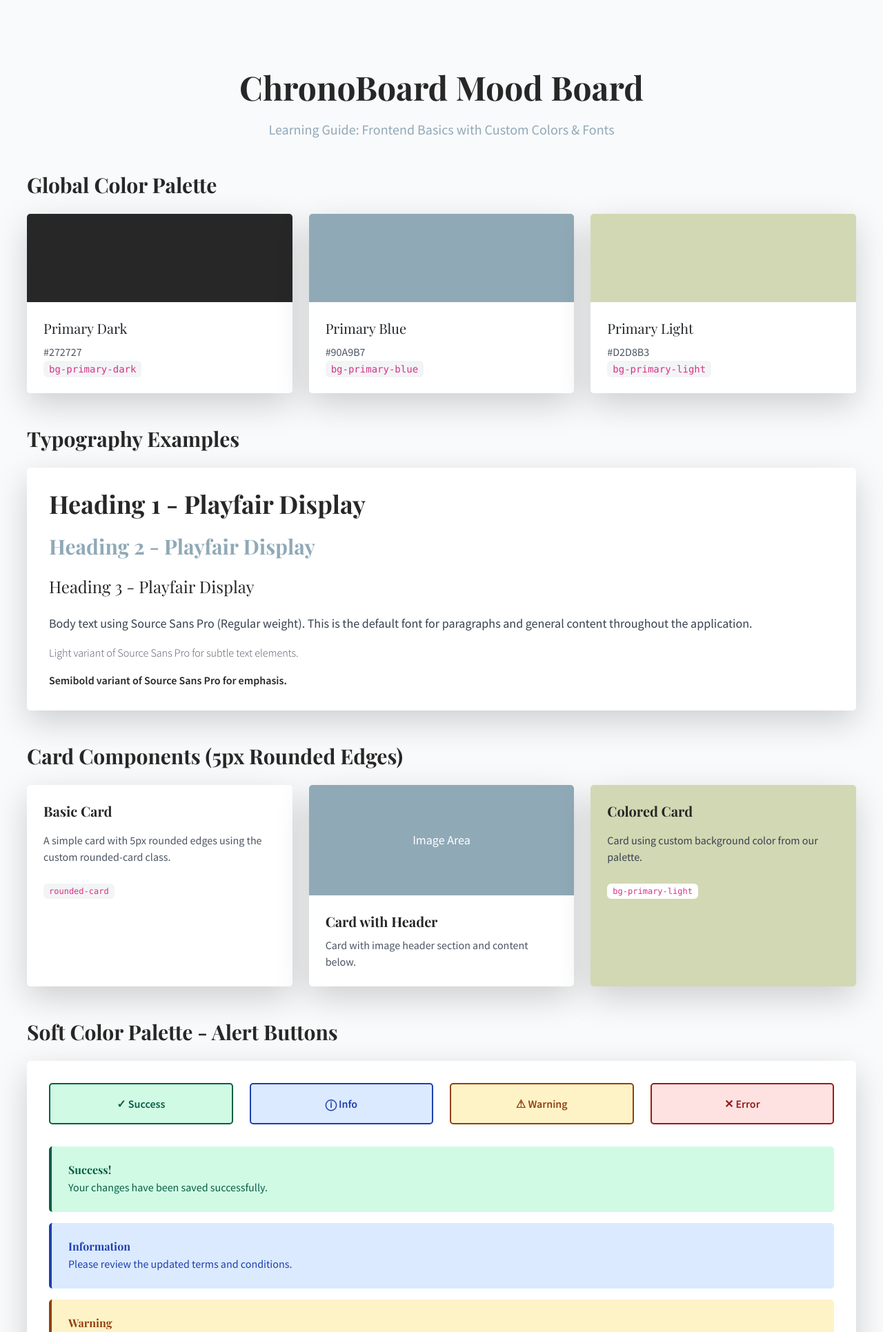
After one commit to zyx-0314/ChronoBoard-Sample-Sprint-Learn-2025, a Yii app: template views/site/mood-board.php in a window 1280 px wide. The commit adds this page. Shown: the top 1931 px of the page at 69% size. Run offline with PHP 8.4 and a stand-in for Yii, Linux system fonts and the light colour scheme; the template is opened without the code that fills it, so the values that code supplies are empty; some libraries are stand-ins or nearby versions.

Commit message:
feat: enhance main layout with Tailwind CSS integration and custom styles; add mood board page for design patterns and typography examples

```diff
--- a/views/layouts/main.php
+++ b/views/layouts/main.php
@@ -22,11 +22,82 @@ $this->registerLinkTag(['rel' => 'icon', 'type' => 'image/x-icon', 'href' => Yii
 <?php $this->beginPage() ?>
 <!DOCTYPE html>
 <html lang="<?= Yii::$app->language ?>" class="h-100">
+
 <head>
+    <meta charset="UTF-8">
+    <meta name="viewport" content="width=device-width, initial-scale=1.0">
+
     <title><?= Html::encode($this->title) ?></title>
+
+    <script src="https://cdn.tailwindcss.com"></script>
+
+    <script>
+        tailwind.config = {
+            theme: {
+                extend: {
+                    // CUSTOM COLOR PALETTE
+                    // Define your brand colors here and use them throughout the app
+                    colors: {
+                        // Main brand colors
+                        'primary-dark': '#272727', // Dark gray for main text and elements
+                        'primary-blue': '#90A9B7', // Soft blue for accents
+                        'primary-light': '#D2D8B3', // Light greenish for highlights
+
+                        // Soft palette colors for alerts and notifications
+                        // Each alert type has a background color and text color
+                        'soft-warning': '#FEF3C7', // Light yellow background
+                        'soft-warning-text': '#92400E', // Dark brown text
+                        'soft-error': '#FEE2E2', // Light red background
+                        'soft-error-text': '#991B1B', // Dark red text
+                        'soft-success': '#D1FAE5', // Light green background
+                        'soft-success-text': '#065F46', // Dark green text
+                        'soft-info': '#DBEAFE', // Light blue background
+                        'soft-info-text': '#1E40AF', // Dark blue text
+                    },
+
+                    // CUSTOM FONT FAMILIES
+                    // Define font stacks for consistent typography
+                    fontFamily: {
+                        'display': ['Playfair Display', 'serif'], // For headings (h1, h2, h3)
+                        'body': ['Source Sans Pro', 'sans-serif'], // For body text (p, div, span)
+                    },
+
+                    // CUSTOM BORDER RADIUS
+                    // Define standard border radius values
+                    borderRadius: {
+                        'card': '5px', // Use "rounded-card" class for consistent card styling
+                    }
+                }
+            }
+        }
+    </script>
+
+    <link rel="preconnect" href="https://fonts.googleapis.com">
+    <link rel="preconnect" href="https://fonts.gstatic.com" crossorigin>
+    <link href="https://fonts.googleapis.com/css2?family=Playfair+Display:wght@400;700&family=Source+Sans+Pro:wght@300;400;600&display=swap" rel="stylesheet">
+
+    <style>
+        /* Set default body font */
+        body {
+            font-family: 'Source Sans Pro', sans-serif;
+        }
+
+        /* Set default heading font */
+        h1,
+        h2,
+        h3 {
+            font-family: 'Playfair Display', serif;
+        }
+
+        .collapse {
+            visibility: visible !important;
+        }
+    </style>
+
     <?php $this->head() ?>
 </head>
-<body class="d-flex flex-column h-100">
+
+<body class="d-flex flex-column bg-gray-50 h-100 font-body">
     <?php $this->beginBody() ?>
 
     <header id="header">
@@ -36,12 +107,27 @@ $this->registerLinkTag(['rel' => 'icon', 'type' => 'image/x-icon', 'href' => Yii
             'brandUrl' => Yii::$app->homeUrl,
             'options' => ['class' => 'navbar-expand-md navbar-dark bg-dark fixed-top']
         ]);
+        // Navigation menu widget
+        // This defines all the navigation links in the top navbar
         echo Nav::widget([
             'options' => ['class' => 'navbar-nav'],
             'items' => [
-            ['label' => 'Home', 'url' => ['/site/index']],
+                // Home page link - goes to site/index action
+                ['label' => 'Home', 'url' => ['/site/index'], 'options' => ['class' => 'check']],
+
+                // About page link - goes to site/about action
                 ['label' => 'About', 'url' => ['/site/about']],
+
+                // Mood Board link - goes to site/mood-board action
+                // This page shows design patterns, colors, and typography examples
+                ['label' => 'Mood Board', 'url' => ['/site/mood-board']],
+
+                // Contact page link - goes to site/contact action
                 ['label' => 'Contact', 'url' => ['/site/contact']],
+
+                // Conditional menu item based on user authentication status
+                // If user is not logged in (guest), show Login link
+                // If user is logged in, show Logout button with username
                 Yii::$app->user->isGuest
                     ? ['label' => 'Login', 'url' => ['/site/login']]
                     : '<li class="nav-item">'
@@ -68,16 +154,17 @@ $this->registerLinkTag(['rel' => 'icon', 'type' => 'image/x-icon', 'href' => Yii
         </div>
     </main>
 
-<footer id="footer" class="mt-auto py-3 bg-light">
+    <footer id="footer" class="bg-light mt-auto py-3">
         <div class="container">
-        <div class="row text-muted">
-            <div class="col-md-6 text-center text-md-start">&copy; My Company <?= date('Y') ?></div>
-            <div class="col-md-6 text-center text-md-end"><?= Yii::powered() ?></div>
+            <div class="text-muted row">
+                <div class="text-md-start text-center col-md-6">&copy; ChronoBoard <?= date('Y') ?></div>
+                <div class="text-md-end text-center col-md-6"><?= Yii::powered() ?></div>
             </div>
         </div>
     </footer>
 
     <?php $this->endBody() ?>
 </body>
+
 </html>
 <?php $this->endPage() ?>
--- /dev/null
+++ b/views/site/mood-board.php
@@ -0,0 +1,424 @@
+<!--
+    ============================================================
+    MOOD BOARD PAGE - LEARNING GUIDE
+    ============================================================
+
+    PURPOSE:
+    This page demonstrates design patterns, color schemes, typography,
+    and component examples for the ChronoBoard application.
+
+    WHAT YOU'LL LEARN:
+    1. How to integrate Tailwind CSS with Yii2
+    2. Creating custom color palettes
+    3. Typography with custom Google Fonts
+    4. Building reusable card components
+    5. Responsive grid layouts
+    6. Interactive form elements
+    7. Alert/notification patterns
+
+    TAILWIND CSS:
+    - Utility-first CSS framework
+    - Classes are applied directly in HTML (e.g., "bg-blue-500", "p-4")
+    - No need to write custom CSS for most styling
+    - CDN version is used here for quick prototyping
+
+    FILE LOCATION: views/site/mood-board.php
+    CONTROLLER ACTION: SiteController::actionMoodBoard()
+    URL: /site/mood-board
+-->
+
+<?php
+
+/** @var yii\web\View $this */
+
+$this->title = 'ChronoBoard Mood Board';
+?>
+
+<div class="mx-auto px-4 py-8 max-w-7xl container">
+
+    <!--
+            ============================================================
+            HEADER SECTION
+            ============================================================
+            Page title and subtitle
+            Classes explained:
+            - mb-12: Margin bottom of 3rem (48px)
+            - text-center: Centers all text
+        -->
+    <header class="mb-12 text-center">
+        <!--
+                Main heading
+                Classes:
+                - text-5xl: Very large text size (3rem = 48px)
+                - font-display: Uses Playfair Display font
+                - font-bold: Bold font weight (700)
+                - text-primary-dark: Uses custom dark color (#272727)
+                - mb-4: Margin bottom of 1rem (16px)
+            -->
+        <h1 class="mb-4 font-display font-bold text-primary-dark text-5xl">
+            ChronoBoard Mood Board
+        </h1>
+
+        <!--
+                Subtitle
+                Classes:
+                - text-xl: Large text size (1.25rem = 20px)
+                - text-primary-blue: Uses custom blue color (#90A9B7)
+                - font-body: Uses Source Sans Pro font
+            -->
+        <p class="font-body text-primary-blue text-xl">
+            Learning Guide: Frontend Basics with Custom Colors & Fonts
+        </p>
+    </header>
+
+    <!--
+            ============================================================
+            COLOR PALETTE SECTION
+            ============================================================
+            Displays all custom colors defined in the theme
+            This helps developers see available colors at a glance
+        -->
+    <section class="mb-12">
+        <!-- Section heading -->
+        <h2 class="mb-6 font-display font-bold text-primary-dark text-3xl">
+            Global Color Palette
+        </h2>
+
+        <!--
+                RESPONSIVE GRID
+                Classes explained:
+                - grid: Creates a CSS grid layout
+                - grid-cols-1: 1 column on mobile (default)
+                - md:grid-cols-3: 3 columns on medium screens and up (768px+)
+                - gap-6: 1.5rem (24px) gap between grid items
+
+                RESPONSIVE BREAKPOINTS IN TAILWIND:
+                - sm: 640px
+                - md: 768px
+                - lg: 1024px
+                - xl: 1280px
+                - 2xl: 1536px
+            -->
+        <div class="gap-6 grid grid-cols-1 md:grid-cols-3">
+
+            <!--
+                    COLOR CARD 1: Primary Dark
+                    Card structure:
+                    1. Outer div: Card container with shadow and rounded corners
+                    2. Color swatch: Shows the actual color
+                    3. Details: Name, hex code, and Tailwind class name
+                -->
+            <div class="shadow-lg rounded-card overflow-hidden">
+                <!-- Color swatch - Shows the actual color -->
+                <div class="bg-primary-dark h-32"></div>
+
+                <!-- Card content area -->
+                <div class="bg-white p-4">
+                    <h3 class="mb-2 font-display text-xl">Primary Dark</h3>
+                    <p class="font-body text-gray-600">#272727</p>
+                    <!-- Shows the Tailwind class to use -->
+                    <code class="bg-gray-100 px-2 py-1 rounded text-sm">bg-primary-dark</code>
+                </div>
+            </div>
+
+            <!-- COLOR CARD 2: Primary Blue -->
+            <div class="shadow-lg rounded-card overflow-hidden">
+                <div class="bg-primary-blue h-32"></div>
+                <div class="bg-white p-4">
+                    <h3 class="mb-2 font-display text-xl">Primary Blue</h3>
+                    <p class="font-body text-gray-600">#90A9B7</p>
+                    <code class="bg-gray-100 px-2 py-1 rounded text-sm">bg-primary-blue</code>
+                </div>
+            </div>
+
+            <!-- COLOR CARD 3: Primary Light -->
+            <div class="shadow-lg rounded-card overflow-hidden">
+                <div class="bg-primary-light h-32"></div>
+                <div class="bg-white p-4">
+                    <h3 class="mb-2 font-display text-xl">Primary Light</h3>
+                    <p class="font-body text-gray-600">#D2D8B3</p>
+                    <code class="bg-gray-100 px-2 py-1 rounded text-sm">bg-primary-light</code>
+                </div>
+            </div>
+        </div>
+    </section>
+
+    <!--
+            ============================================================
+            TYPOGRAPHY SECTION
+            ============================================================
+            Shows different heading sizes and text styles
+            Demonstrates the two custom fonts (Playfair Display & Source Sans Pro)
+        -->
+    <section class="mb-12">
+        <h2 class="mb-6 font-display font-bold text-primary-dark text-3xl">
+            Typography Examples
+        </h2>
+
+        <div class="bg-white shadow-lg p-8 rounded-card">
+            <h1 class="mb-4 font-display font-bold text-primary-dark text-4xl">
+                Heading 1 - Playfair Display
+            </h1>
+            <h2 class="mb-4 font-display font-bold text-primary-blue text-3xl">
+                Heading 2 - Playfair Display
+            </h2>
+            <h3 class="mb-4 font-display text-primary-dark text-2xl">
+                Heading 3 - Playfair Display
+            </h3>
+            <p class="mb-3 font-body text-gray-700 text-lg">
+                Body text using Source Sans Pro (Regular weight). This is the default font for paragraphs and general content throughout the application.
+            </p>
+            <p class="mb-3 font-body font-light text-gray-600 text-base">
+                Light variant of Source Sans Pro for subtle text elements.
+            </p>
+            <p class="font-body font-semibold text-primary-dark text-base">
+                Semibold variant of Source Sans Pro for emphasis.
+            </p>
+        </div>
+    </section>
+
+    <!-- Card Examples Section -->
+    <section class="mb-12">
+        <h2 class="mb-6 font-display font-bold text-primary-dark text-3xl">
+            Card Components (5px Rounded Edges)
+        </h2>
+
+        <div class="gap-6 grid grid-cols-1 md:grid-cols-2 lg:grid-cols-3">
+            <!-- Simple Card -->
+            <div class="bg-white shadow-lg p-6 rounded-card">
+                <h3 class="mb-3 font-display font-bold text-primary-dark text-xl">
+                    Basic Card
+                </h3>
+                <p class="mb-4 font-body text-gray-600">
+                    A simple card with 5px rounded edges using the custom rounded-card class.
+                </p>
+                <code class="bg-gray-100 px-2 py-1 rounded text-xs">rounded-card</code>
+            </div>
+
+            <!-- Card with Image Placeholder -->
+            <div class="bg-white shadow-lg rounded-card overflow-hidden">
+                <div class="flex justify-center items-center bg-primary-blue h-40">
+                    <span class="font-body text-white text-lg">Image Area</span>
+                </div>
+                <div class="p-6">
+                    <h3 class="mb-2 font-display font-bold text-primary-dark text-xl">
+                        Card with Header
+                    </h3>
+                    <p class="font-body text-gray-600">
+                        Card with image header section and content below.
+                    </p>
+                </div>
+            </div>
+
+            <!-- Colored Card -->
+            <div class="bg-primary-light shadow-lg p-6 rounded-card">
+                <h3 class="mb-3 font-display font-bold text-primary-dark text-xl">
+                    Colored Card
+                </h3>
+                <p class="mb-4 font-body text-gray-700">
+                    Card using custom background color from our palette.
+                </p>
+                <code class="bg-white px-2 py-1 rounded text-xs">bg-primary-light</code>
+            </div>
+        </div>
+    </section>
+
+    <!-- Alert Buttons Section -->
+    <section class="mb-12">
+        <h2 class="mb-6 font-display font-bold text-primary-dark text-3xl">
+            Soft Color Palette - Alert Buttons
+        </h2>
+
+        <div class="bg-white shadow-lg p-8 rounded-card">
+            <div class="gap-4 grid grid-cols-1 md:grid-cols-2 lg:grid-cols-4">
+
+                <!-- Success Button -->
+                <button class="bg-soft-success hover:bg-green-200 px-6 py-3 border-2 border-soft-success-text rounded-card font-body font-semibold text-soft-success-text transition-colors duration-200">
+                    ✓ Success
+                </button>
+
+                <!-- Info Button -->
+                <button class="bg-soft-info hover:bg-blue-200 px-6 py-3 border-2 border-soft-info-text rounded-card font-body font-semibold text-soft-info-text transition-colors duration-200">
+                    ⓘ Info
+                </button>
+
+                <!-- Warning Button -->
+                <button class="bg-soft-warning hover:bg-yellow-200 px-6 py-3 border-2 border-soft-warning-text rounded-card font-body font-semibold text-soft-warning-text transition-colors duration-200">
+                    ⚠ Warning
+                </button>
+
+                <!-- Error Button -->
+                <button class="bg-soft-error hover:bg-red-200 px-6 py-3 border-2 border-soft-error-text rounded-card font-body font-semibold text-soft-error-text transition-colors duration-200">
+                    ✕ Error
+                </button>
+
+            </div>
+
+            <!-- Alert Messages -->
+            <div class="space-y-4 mt-8">
+                <!-- Success Alert -->
+                <div class="bg-soft-success p-4 border-soft-success-text border-l-4 rounded-card text-soft-success-text">
+                    <h4 class="mb-1 font-display font-bold">Success!</h4>
+                    <p class="font-body">Your changes have been saved successfully.</p>
+                </div>
+
+                <!-- Info Alert -->
+                <div class="bg-soft-info p-4 border-soft-info-text border-l-4 rounded-card text-soft-info-text">
+                    <h4 class="mb-1 font-display font-bold">Information</h4>
+                    <p class="font-body">Please review the updated terms and conditions.</p>
+                </div>
+
+                <!-- Warning Alert -->
+                <div class="bg-soft-warning p-4 border-soft-warning-text border-l-4 rounded-card text-soft-warning-text">
+                    <h4 class="mb-1 font-display font-bold">Warning</h4>
+                    <p class="font-body">You are about to delete important data. This action cannot be undone.</p>
+                </div>
+
+                <!-- Error Alert -->
+                <div class="bg-soft-error p-4 border-soft-error-text border-l-4 rounded-card text-soft-error-text">
+                    <h4 class="mb-1 font-display font-bold">Error</h4>
+                    <p class="font-body">An error occurred while processing your request. Please try again.</p>
+                </div>
+            </div>
+        </div>
+    </section>
+
+    <!-- Code Examples Section -->
+    <section class="mb-12">
+        <h2 class="mb-6 font-display font-bold text-primary-dark text-3xl">
+            Tailwind Code Examples
+        </h2>
+
+        <div class="bg-white shadow-lg p-8 rounded-card">
+            <h3 class="mb-4 font-display font-bold text-primary-dark text-xl">
+                How to Use Custom Colors
+            </h3>
+
+            <div class="space-y-4">
+                <div class="bg-gray-50 p-4 rounded-card">
+                    <p class="mb-2 font-body font-semibold text-primary-dark">Text Color:</p>
+                    <code class="font-mono text-sm">text-primary-dark</code>,
+                    <code class="font-mono text-sm">text-primary-blue</code>,
+                    <code class="font-mono text-sm">text-primary-light</code>
+                </div>
+
+                <div class="bg-gray-50 p-4 rounded-card">
+                    <p class="mb-2 font-body font-semibold text-primary-dark">Background Color:</p>
+                    <code class="font-mono text-sm">bg-primary-dark</code>,
+                    <code class="font-mono text-sm">bg-primary-blue</code>,
+                    <code class="font-mono text-sm">bg-primary-light</code>
+                </div>
+
+                <div class="bg-gray-50 p-4 rounded-card">
+                    <p class="mb-2 font-body font-semibold text-primary-dark">Border Color:</p>
+                    <code class="font-mono text-sm">border-primary-dark</code>,
+                    <code class="font-mono text-sm">border-primary-blue</code>
+                </div>
+
+                <div class="bg-gray-50 p-4 rounded-card">
+                    <p class="mb-2 font-body font-semibold text-primary-dark">Fonts:</p>
+                    <code class="font-mono text-sm">font-display</code> (Playfair Display),
+                    <code class="font-mono text-sm">font-body</code> (Source Sans Pro)
+                </div>
+
+                <div class="bg-gray-50 p-4 rounded-card">
+                    <p class="mb-2 font-body font-semibold text-primary-dark">Card Border Radius:</p>
+                    <code class="font-mono text-sm">rounded-card</code> (5px)
+                </div>
+            </div>
+        </div>
+    </section>
+
+    <!-- Interactive Demo Section -->
+    <section class="mb-12">
+        <h2 class="mb-6 font-display font-bold text-primary-dark text-3xl">
+            Interactive Component Demo
+        </h2>
+
+        <div class="bg-white shadow-lg p-8 rounded-card">
+            <form class="space-y-6">
+                <!-- Input Field -->
+                <div>
+                    <label class="block mb-2 font-body font-semibold text-primary-dark">
+                        Name
+                    </label>
+                    <input
+                        type="text"
+                        class="px-4 py-2 border-2 border-primary-blue focus:border-primary-dark rounded-card focus:outline-none w-full font-body transition-colors"
+                        placeholder="Enter your name">
+                </div>
+
+                <!-- Textarea -->
+                <div>
+                    <label class="block mb-2 font-body font-semibold text-primary-dark">
+                        Description
+                    </label>
+                    <textarea
+                        class="px-4 py-2 border-2 border-primary-blue focus:border-primary-dark rounded-card focus:outline-none w-full font-body transition-colors"
+                        rows="4"
+                        placeholder="Enter description"></textarea>
+                </div>
+
+                <!-- Buttons -->
+                <div class="flex gap-4">
+                    <button
+                        type="submit"
+                        class="bg-primary-dark hover:bg-gray-800 px-6 py-2 rounded-card font-body font-semibold text-white transition-colors">
+                        Submit
+                    </button>
+                    <button
+                        type="reset"
+                        class="bg-primary-blue hover:bg-blue-400 px-6 py-2 rounded-card font-body font-semibold text-white transition-colors">
+                        Reset
+                    </button>
+                    <button
+                        type="button"
+                        class="bg-primary-light hover:bg-yellow-300 px-6 py-2 rounded-card font-body font-semibold text-primary-dark transition-colors">
+                        Cancel
+                    </button>
+                </div>
+            </form>
+        </div>
+    </section>
+
+    <!-- Learning Notes Section -->
+    <section class="mb-12">
+        <h2 class="mb-6 font-display font-bold text-primary-dark text-3xl">
+            Learning Notes
+        </h2>
+
+        <div class="gap-6 grid grid-cols-1 md:grid-cols-2">
+            <div class="bg-soft-info shadow-lg p-6 rounded-card">
+                <h3 class="mb-3 font-display font-bold text-soft-info-text text-xl">
+                    📚 Yii View Files
+                </h3>
+                <ul class="space-y-2 font-body text-soft-info-text list-disc list-inside">
+                    <li>Located in <code>/views/controller-name/</code></li>
+                    <li>Use <code>$this->render('view-name')</code> in controller</li>
+                    <li>Access via <code>/mood-board/index</code></li>
+                    <li>Layout wraps all views (optional)</li>
+                </ul>
+            </div>
+
+            <div class="bg-soft-success shadow-lg p-6 rounded-card">
+                <h3 class="mb-3 font-display font-bold text-soft-success-text text-xl">
+                    🎨 Tailwind Configuration
+                </h3>
+                <ul class="space-y-2 font-body text-soft-success-text list-disc list-inside">
+                    <li>Custom colors in <code>tailwind.config</code></li>
+                    <li>Use <code>extend</code> to add custom values</li>
+                    <li>Google Fonts loaded in <code>&lt;head&gt;</code></li>
+                    <li>CDN for quick prototyping</li>
+                </ul>
+            </div>
+        </div>
+    </section>
+
+    <!-- Footer -->
+    <footer class="mt-16 pb-8 text-center">
+        <p class="font-body text-primary-blue">
+            Built with ❤️ using Yii Framework & Tailwind CSS
+        </p>
+    </footer>
+
+</div>
```
Lines whose indentation alone changed are shown as unchanged.
